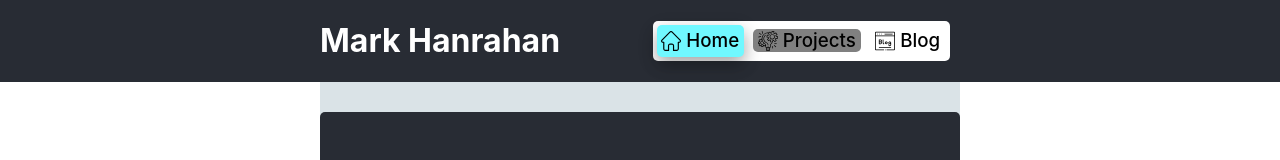
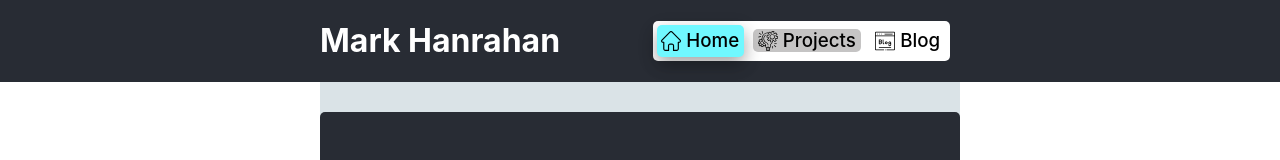
Before and after one commit to hanrahma123/PersonalWebsite, a React (Create React App) app: page / in a window 1280 px wide. In both pictures the pointer is over the element 806 px from the left and 40 px from the top of the page. Shown: the top 160 px of the page. Built offline with nearby package versions, Linux system fonts and the light colour scheme.

Commit message:
1.0v release

```diff
--- a/src/Components/Article/style.css
+++ b/src/Components/Article/style.css
@@ -48,20 +48,21 @@
 }
 
 .contentButton:hover {
-  background-color: grey;
+  background-color: rgb(126, 125, 125, 0.45);
   border-radius: 15px;
+  transition: 0.5s cubic-bezier(0.93, -0.05, 0.47, 0.89);
 }
 
 .contentButtonUp {
   width: 25px;
   height: 25px;
-  transition: 0.5s ease-in;
+  transition: 0.5s ease;
 }
 
 .contentButtonDown {
   width: 25px;
   height: 25px;
-  transition: 0.5s ease-in;
+  transition: 0.5s ease;
   transform: rotate(180deg);
 }
 
--- a/src/Components/NavBar/style.css
+++ b/src/Components/NavBar/style.css
@@ -10,9 +10,9 @@
   margin: 5px;
   padding-left: 0.3rem;
   padding-right: 0.3rem;
-  border-radius: 5px;
+  /* border-radius: 5px; */
 
-  transition: 0.5s;
+  /* transition: 0.5s; */
   left: 0;
   display: flex;
   flex-direction: row;
@@ -39,7 +39,9 @@
 }
 
 .navBarItem:hover {
-  background-color: grey;
+  border-radius: 5px;
+  background-color: rgb(126, 125, 125, 0.45);
+  transition: 0.2s cubic-bezier(0.93, -0.05, 0.47, 0.89);
 }
 
 .svgIcon {
```
